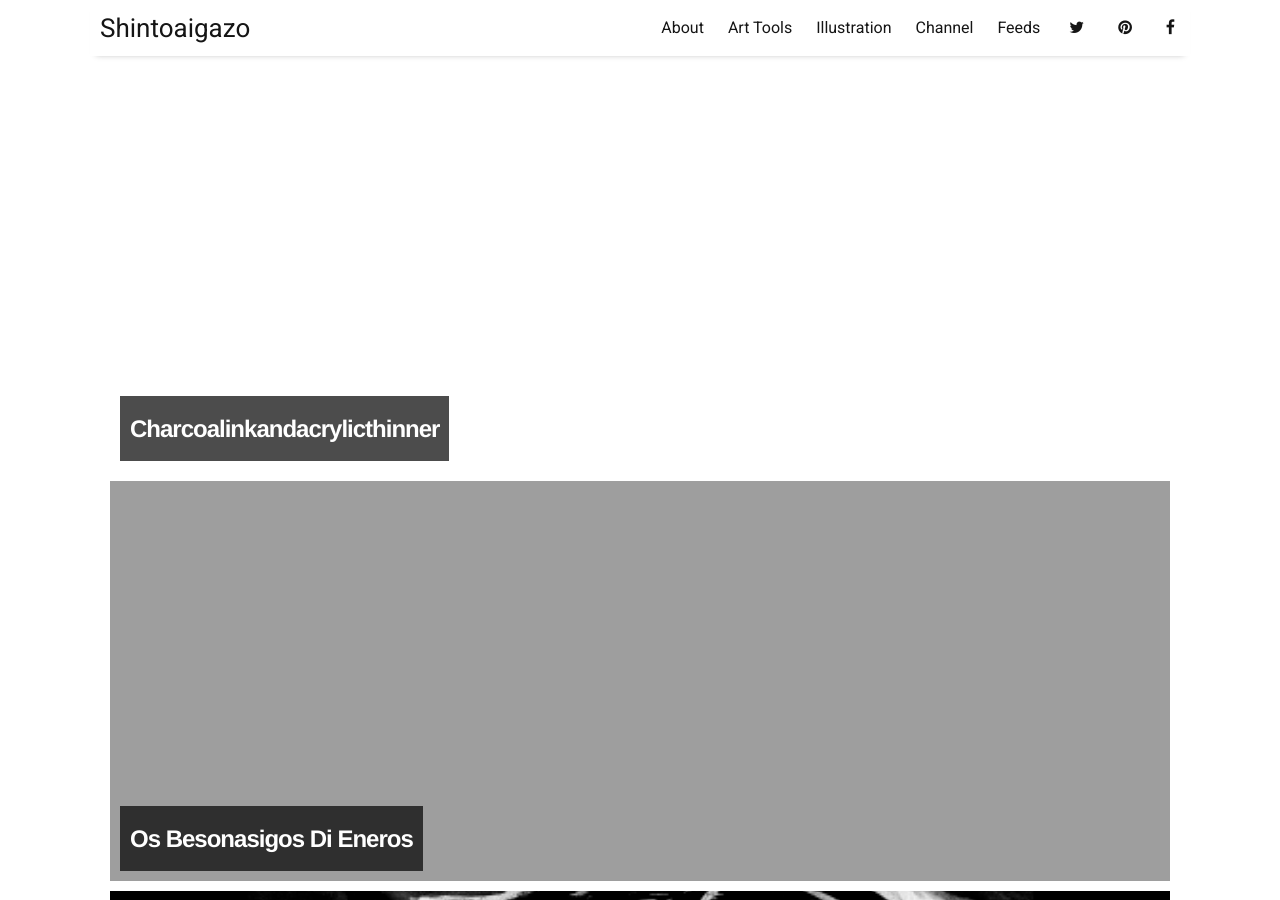
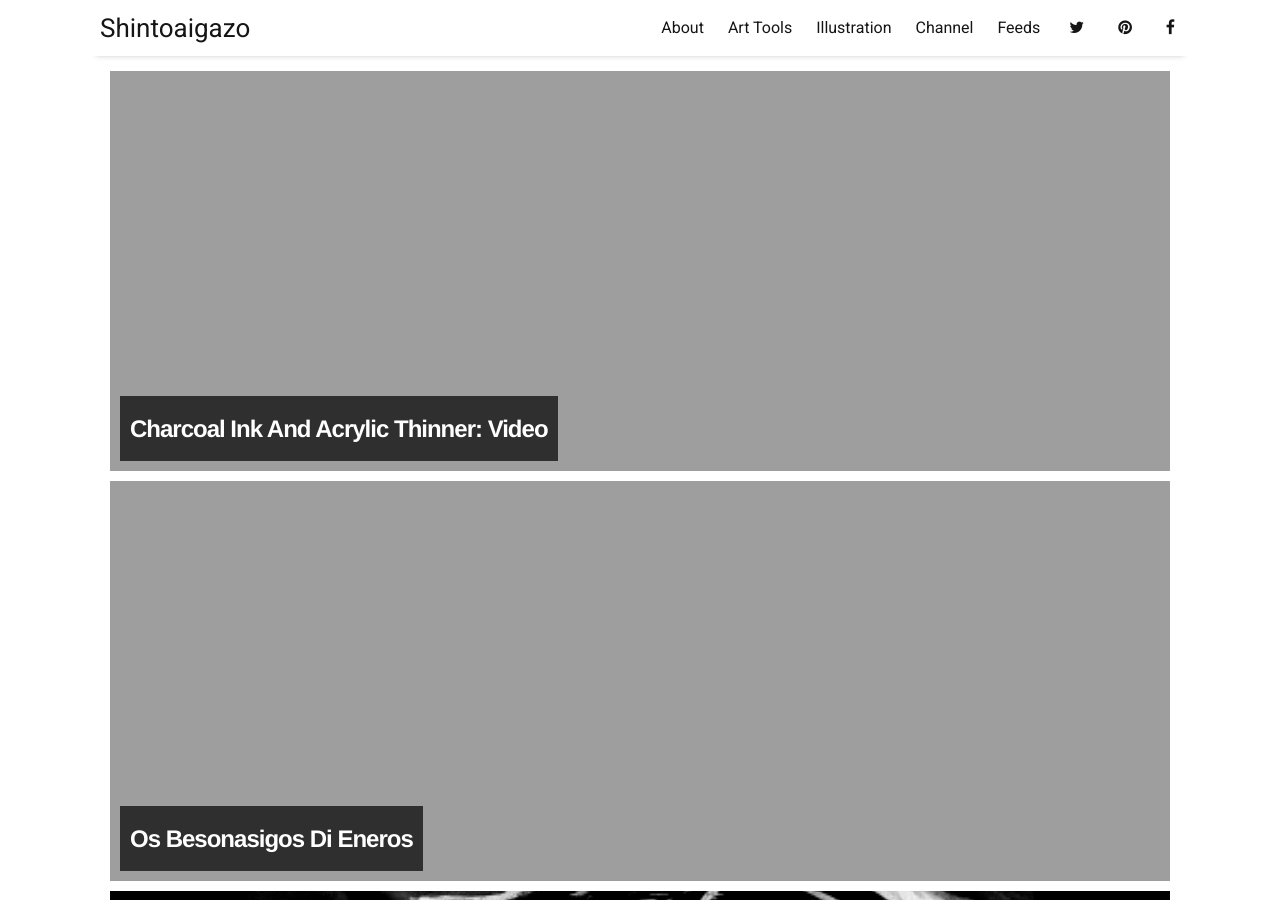
Before and after one commit to LWFlouisa/Portfolio, a Jekyll site: the page built from index.html, in a window 1280 px wide and 900 px high. Built offline with Jekyll 4.4.1, drawn with Linux system fonts in a browser that asks for light colours; nearby versions of some CDN libraries; the list of posts is cut into pages by our own code.

Commit message:
Update 2021-08-29-charcoalinkandacrylicthinner.md

```diff
--- a/_posts/2021-08-29-charcoalinkandacrylicthinner.md
+++ b/_posts/2021-08-29-charcoalinkandacrylicthinner.md
@@ -1,2 +1,8 @@
-
+---
+layout: post
+title: "Charcoal Ink And Acrylic Thinner: Video"
+author: "S.R. Weaver"
+tags: mediums inks artsupplies besonasige
+image: uploadedfairy.jpg
+---
 <iframe width="560" height="315" sandbox="allow-same-origin allow-scripts allow-popups" title="Charcoal Ink And Acrylic Thinner" src="https://video.ploud.jp/videos/embed/e910ef6b-835b-4193-9338-00336f8acbc5" frameborder="0" allowfullscreen></iframe>
```
